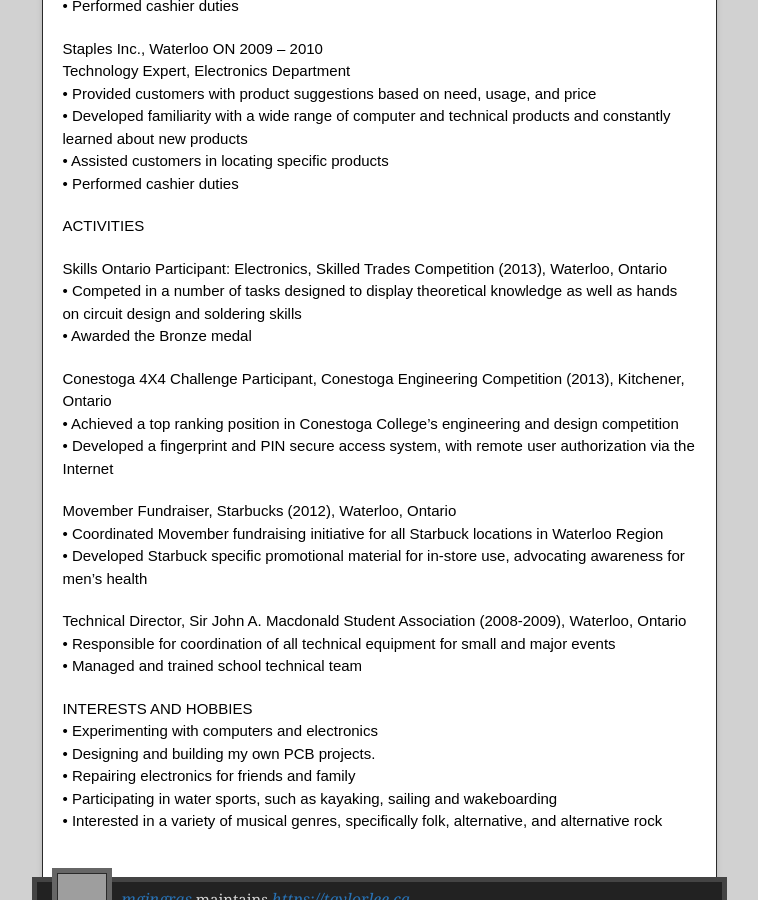
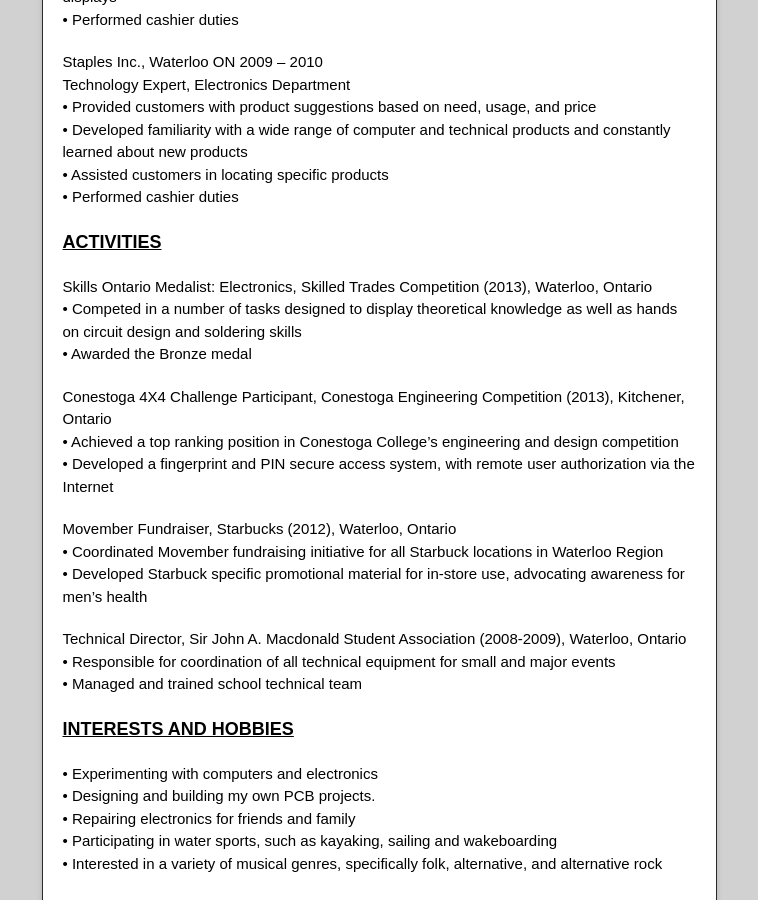
Before and after one commit to Rusty14/Rusty14.github.io, a Jekyll site: the page built from Resume/index.html, in a window 1280 px wide and 900 px high, scrolled down 1011 px. Shown: the whole window, without its empty margins (261-1019 px from the left). Built offline with Jekyll 4.4.1, drawn with Linux system fonts in a browser that asks for light colours; nearby versions of some CDN libraries; Markdown is read by kramdown in place of the engine named in the settings; grey boxes are pictures that could not be loaded.

Commit message:
changed resume headers + add headshot

```diff
--- a/_includes/Resume.html
+++ b/_includes/Resume.html
@@ -1,5 +1,5 @@
 
-<p>HIGHLIGHTS OF QUALIFICATIONS</p>
+<h4><u>HIGHLIGHTS OF QUALIFICATIONS</u></h4>
 
 <p>&bull; Proven ability to troubleshooting technical issues<br />
 &bull; Strong aptitude designing circuit board layouts from schematics using Eagle<br />
@@ -10,8 +10,8 @@
 &bull; Experience writing code in C++ as well as basic assembler language<br />
 &bull; Experience working with Arduino; Teensy, Bluetooth, touchscreen and gyroscopic technologies</p>
 
-<p>
-EDUCATION</p>
+<h4><u>
+EDUCATION</u></h4>
 
 <p>Conestoga College, Kitchener, Ontario 2011 - Present<br />
 Electronics Engineering Technology &ndash; Telecommunications System<br />
@@ -21,8 +21,8 @@
 &bull; Theoretical and practical understanding of capacitors, inductors, and transistors<br />
 &bull; Able to design and implement fundamental circuits</p>
 
-<p>
-WORK EXPERIENCE</p>
+<h4><u>
+WORK EXPERIENCE</u></h4>
 
 <p>Starbucks Coffee Company, Waterloo ON 2009 - Present<br />
 Barista<br />
@@ -39,9 +39,9 @@
 &bull; Assisted customers in locating specific products<br />
 &bull; Performed cashier duties</p>
 
-<p>ACTIVITIES</p>
+<h4><u>ACTIVITIES</u></h4>
 
-<p>Skills Ontario Participant: Electronics, Skilled Trades Competition (2013), Waterloo, Ontario<br />
+<p>Skills Ontario Medalist: Electronics, Skilled Trades Competition (2013), Waterloo, Ontario<br />
 &bull; Competed in a number of tasks designed to display theoretical knowledge as well as hands on circuit design and soldering skills<br />
 &bull; Awarded the Bronze medal</p>
 
@@ -57,8 +57,8 @@
 &bull; Responsible for coordination of all technical equipment for small and major events<br />
 &bull; Managed and trained school technical team </p>
 
-<p>INTERESTS AND HOBBIES<br />
-&bull; Experimenting with computers and electronics <br />
+<h4><u>INTERESTS AND HOBBIES</u></h4>
+<p>&bull; Experimenting with computers and electronics <br />
 &bull; Designing and building my own PCB projects.<br />
 &bull; Repairing electronics for friends and family<br />
 &bull; Participating in water sports, such as kayaking, sailing and wakeboarding <br />
```
Also changed, not shown: images/IMG_01.jpg (added), 1 other file.
